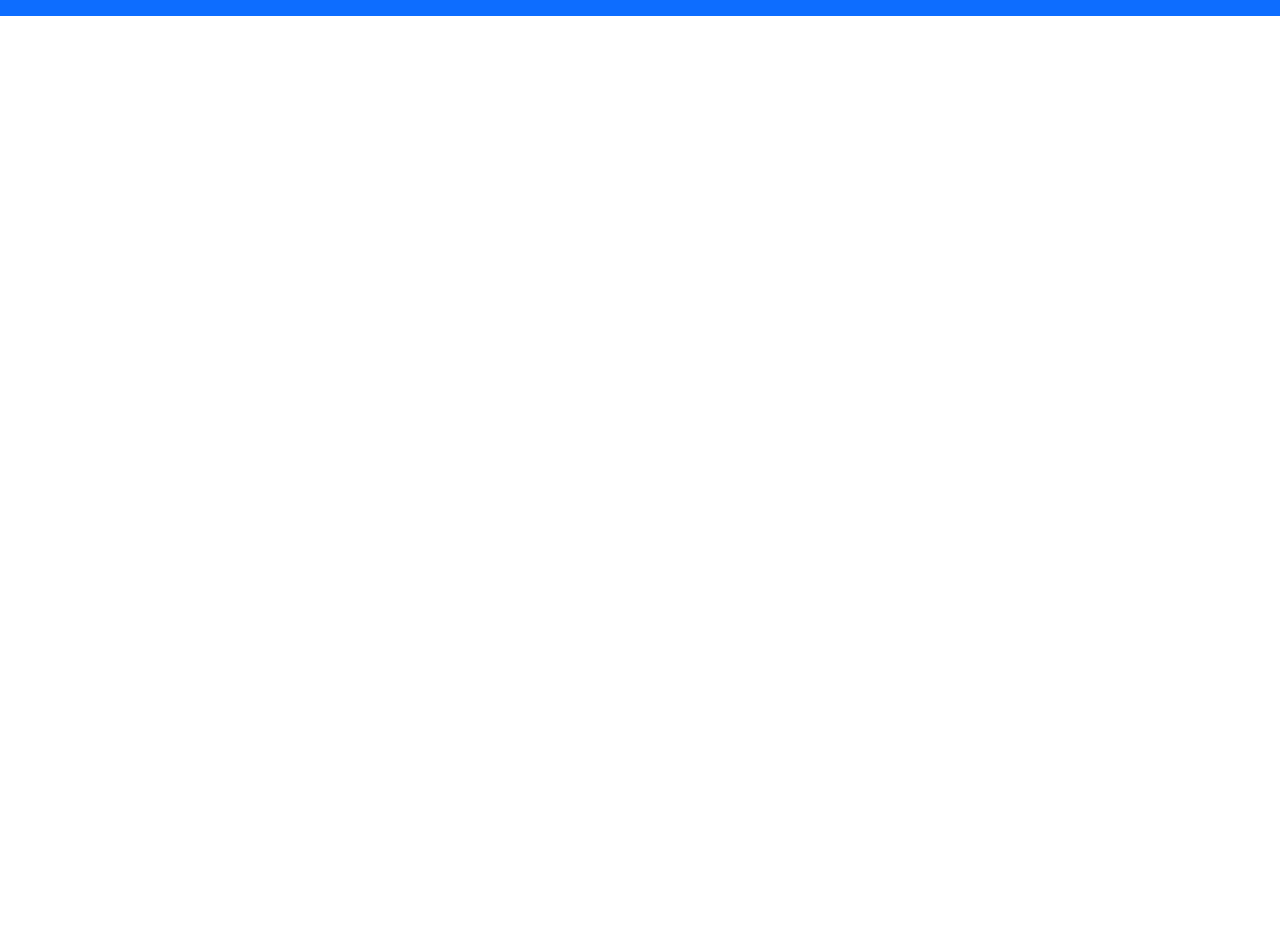
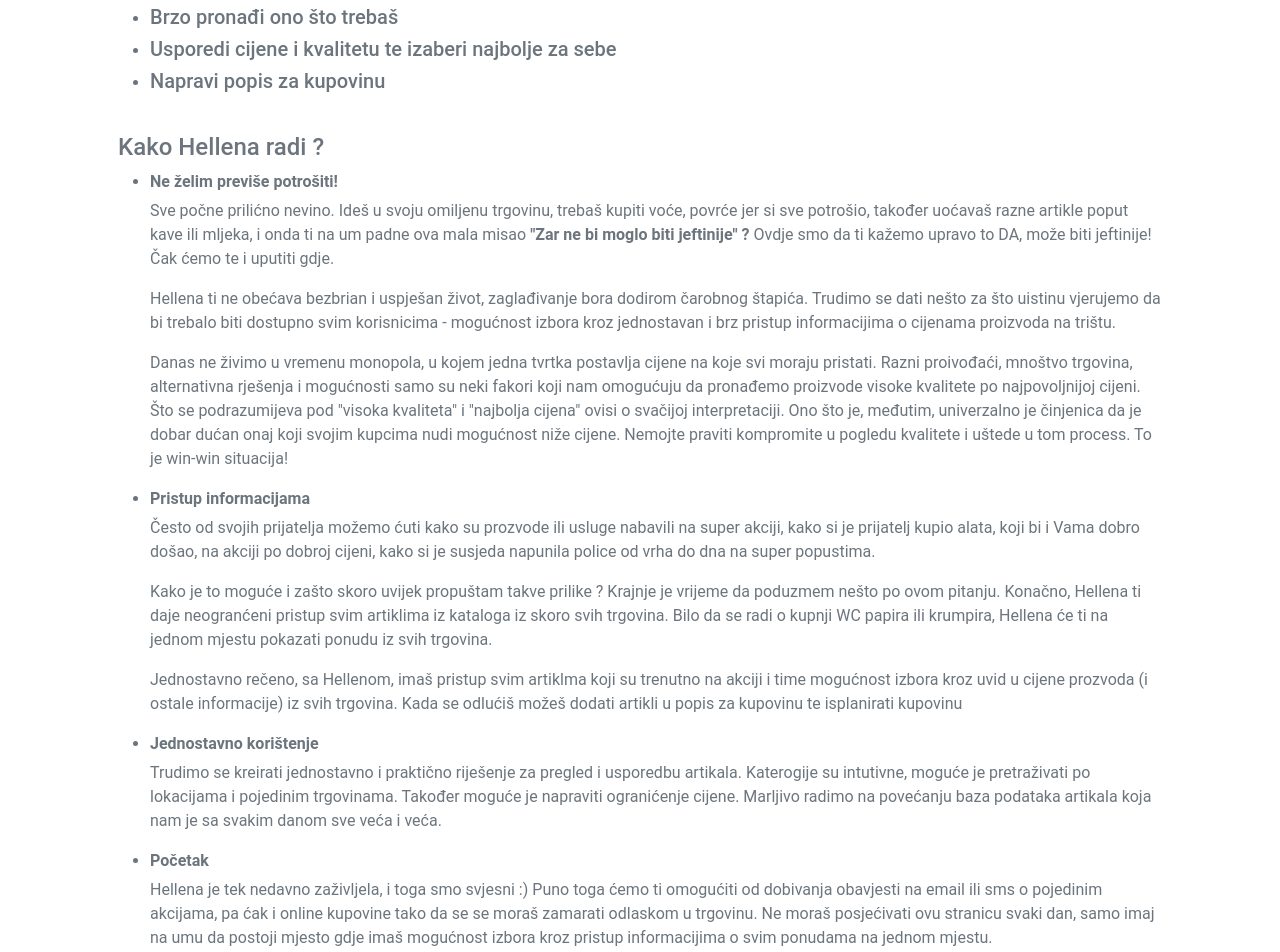
Before and after one commit to IvanGavlik/HellenaFE, an Angular app: page /about-us in a window 1280 px wide. Shown: the part 200-1152 px from the top of the page. Before the commit the page ends 800 px from the top, so only its background shows below. Built offline with nearby package versions, Linux system fonts and the light colour scheme.

Commit message:
about us

```diff
--- a/src/app/about-us-page/about-us/about-us.component.html
+++ b/src/app/about-us-page/about-us/about-us.component.html
@@ -1 +1,85 @@
-<p>about-us works!</p>
+<div class="container px-4 px-lg-5 mt-5 text-secondary">
+    <div class="row">
+        <div class="col-12" >
+            <div>
+                <h4> Akcije iz svih trgovina na jednom mjestu </h4>
+                <p> Hellena je tvoja <b> mala pomoćnica </b> za pronalažnje najboljih ponuda. Hellena ima pristup
+                    svim aktualnim katalozima te ti omogućuje njihovo jednostavno pretraživanje. </p>
+                <ul>
+                    <li> <h5> Brzo pronađi ono što trebaš </h5> </li>
+                    <li> <h5> Usporedi cijene i kvalitetu te izaberi najbolje za sebe </h5> </li>
+                    <li> <h5> Napravi popis za kupovinu </h5></li>
+                </ul>
+                <br>
+            </div>
+        </div>
+    </div>
+    <div class="row">
+        <div class="col-12" >
+            <div>
+            <h4> Kako Hellena radi ? </h4>
+                <ul>
+                    <li>
+                        <h6 style="font-weight: bold"> Ne želim previše potrošiti! </h6>
+                        <p>
+                            Sve počne prilićno nevino. Ideš u svoju omiljenu trgovinu, trebaš kupiti voće, povrće jer
+                            si sve potrošio, također uoćavaš razne artikle poput kave ili mljeka, i onda ti na um
+                            padne ova mala misao <b> "Zar ne bi moglo biti jeftinije" ? </b> Ovdje smo da ti kažemo
+                            upravo to DA, može biti jeftinije! Čak ćemo te i uputiti gdje.
+                        </p>
+                        <p>
+                            Hellena ti ne obećava bezbrian i uspješan život, zaglađivanje bora dodirom čarobnog štapića.
+                            Trudimo se dati nešto za što uistinu vjerujemo da bi trebalo biti dostupno svim korisnicima
+                            - mogućnost izbora kroz jednostavan i brz pristup informacijima o cijenama proizvoda na trištu.
+                        </p>
+                        <p>
+                           Danas ne živimo u vremenu monopola, u kojem jedna tvrtka postavlja cijene na koje svi moraju pristati.
+                           Razni proivođaći, mnoštvo trgovina, alternativna rješenja i mogućnosti samo su neki fakori koji
+                           nam omogućuju da pronađemo proizvode visoke kvalitete po najpovoljnijoj cijeni. Što se podrazumijeva
+                           pod "visoka kvaliteta" i "najbolja cijena" ovisi o svačijoj interpretaciji. Ono što je, međutim,
+                           univerzalno je činjenica da je dobar dućan onaj koji svojim kupcima nudi mogućnost niže cijene.
+                           Nemojte praviti kompromite u pogledu kvalitete i uštede u tom process. To je win-win situacija!
+                        </p>
+                    </li>
+                    <li>
+                        <h6 style="font-weight: bold"> Pristup informacijama </h6>
+                        <p>
+                            Često od svojih prijatelja možemo ćuti kako su prozvode ili usluge nabavili na super akciji,
+                            kako si je prijatelj kupio alata, koji bi i Vama dobro došao, na akciji po dobroj cijeni,
+                            kako si je susjeda napunila police od vrha do dna na super popustima.
+                        </p>
+                        <p>
+                            Kako je to moguće i zašto skoro uvijek propuštam takve prilike ? Krajnje je vrijeme da poduzmem nešto
+                            po ovom pitanju. Konačno, Hellena ti daje neogranćeni pristup svim artiklima iz kataloga iz skoro svih trgovina.
+                            Bilo da se radi o kupnji WC papira ili krumpira, Hellena će ti na jednom mjestu pokazati ponudu
+                            iz svih trgovina.
+                        </p>
+                        <p>
+                        Jednostavno rečeno, sa Hellenom, imaš pristup svim artiklma koji su trenutno na akciji i time mogućnost
+                        izbora kroz uvid u cijene prozvoda (i ostale informacije) iz svih trgovina. Kada se odlućiš možeš
+                        dodati artikli u popis za kupovinu te isplanirati kupovinu
+                        </p>
+                    </li>
+                    <li>
+                        <h6 style="font-weight: bold"> Jednostavno korištenje </h6>
+                        <p>
+                        Trudimo se kreirati jednostavno i praktično riješenje za pregled i usporedbu artikala.
+                        Katerogije su intutivne, moguće je pretraživati po lokacijama i pojedinim trgovinama. Također
+                        moguće je napraviti ogranićenje cijene. Marljivo radimo na povećanju baza podataka artikala koja
+                        nam je sa svakim danom sve veća i veća.
+                        </p>
+                    </li>
+                    <li>
+                        <h6 style="font-weight: bold"> Početak</h6>
+                        <p>
+                        Hellena je tek nedavno zaživljela, i toga smo svjesni :) Puno toga ćemo ti omogućiti od dobivanja
+                        obavjesti na email ili sms o pojedinim akcijama, pa ćak i online kupovine tako da se
+                        se moraš zamarati odlaskom u trgovinu. Ne moraš posjećivati ovu stranicu svaki dan, samo imaj na umu
+                        da postoji mjesto gdje imaš mogućnost izbora kroz pristup informacijima o svim ponudama na jednom mjestu.
+                        </p>
+                    </li>
+                </ul>
+            </div>
+        </div>
+    </div>
+</div>
--- a/src/app/about-us-page/about-us/about-us.component.ts
+++ b/src/app/about-us-page/about-us/about-us.component.ts
@@ -1,7 +1,7 @@
 import { Component, OnInit } from '@angular/core';
 
 @Component({
-  selector: 'app-about-us',
+  selector: 'hellena-about-us',
   templateUrl: './about-us.component.html',
   styleUrls: ['./about-us.component.css']
 })
--- a/src/app/app-routing.module.ts
+++ b/src/app/app-routing.module.ts
@@ -19,7 +19,7 @@
     RouterModule.forRoot(routes),
     FrontPageModule,
     AboutUsPageModule,
-    SearchPageModule
+    SearchPageModule,
   ],
   exports: [RouterModule]
 })
--- a/src/app/navigation/navbar/navbar.component.html
+++ b/src/app/navigation/navbar/navbar.component.html
@@ -4,7 +4,7 @@
     <button class="navbar-toggler" type="button" data-bs-toggle="collapse" data-bs-target="#navbarSupportedContent" aria-controls="navbarSupportedContent" aria-expanded="false" aria-label="Toggle navigation"><span class="navbar-toggler-icon"></span></button>
     <div class="collapse navbar-collapse" id="navbarSupportedContent">
       <ul class="navbar-nav me-auto mb-2 mb-lg-0 ms-lg-4">
-        <li class="nav-item"><a class="nav-link"  routerLink="/about-us" >About</a></li>
+        <li class="nav-item"><a class="nav-link"  routerLink="/about-us" >Upoznaj me</a></li>
         <!--
         <li class="nav-item dropdown">
           <a class="nav-link dropdown-toggle" id="navbarDropdown" href="#" role="button" data-bs-toggle="dropdown" aria-expanded="false">Shop</a>
--- a/src/environments/environment.ts
+++ b/src/environments/environment.ts
@@ -4,8 +4,8 @@
 
 export const environment = {
   production: false,
-  host: 'http://localhost:8080',
-//  host: 'https://mysterious-dusk-84277.herokuapp.com',
+//  host: 'http://localhost:8080',
+  host: 'https://mysterious-dusk-84277.herokuapp.com',
   version1: '/v1'
 };
 
```
